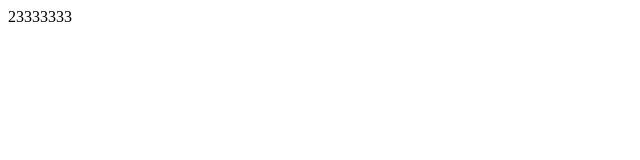
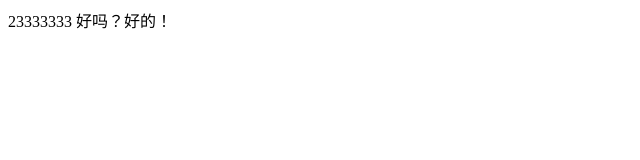
Before and after one commit to zhy123z/demo, a plain HTML site: page index.html in a window 1280 px wide. Shown: the whole page, without its empty margins (0-640 px from the left). Drawn offline with Linux system fonts and the light colour scheme.

Commit message:
Update index.html

```diff
--- a/index.html
+++ b/index.html
@@ -6,5 +6,6 @@
 </head>
 <body>
 	23333333
+	好吗？好的！
 </body>
 </html>
```
